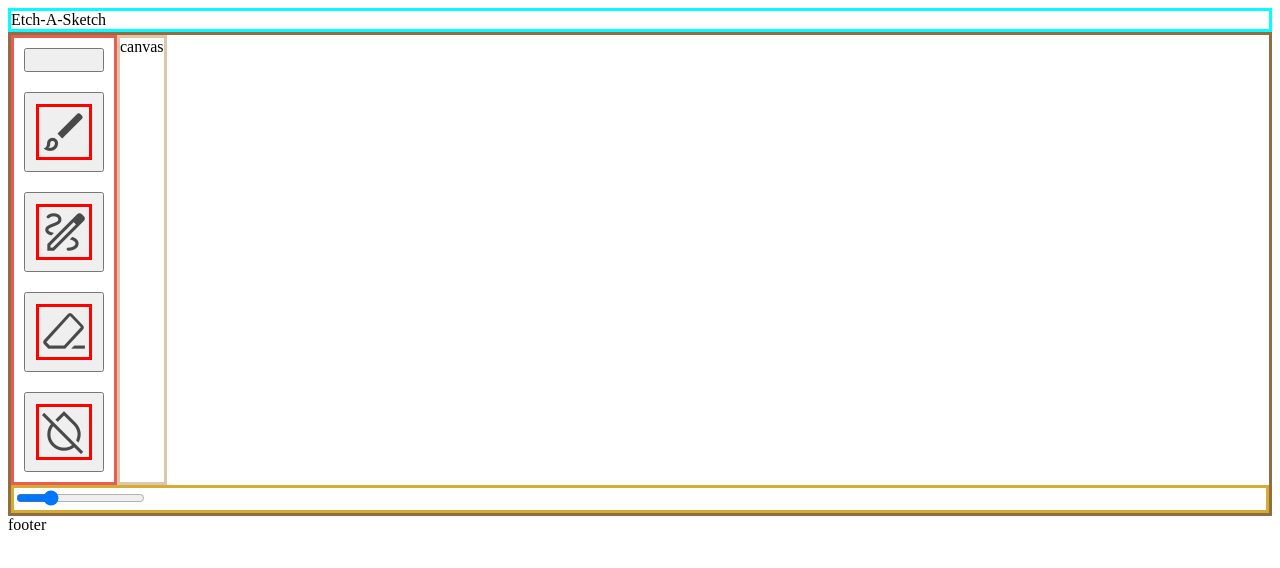
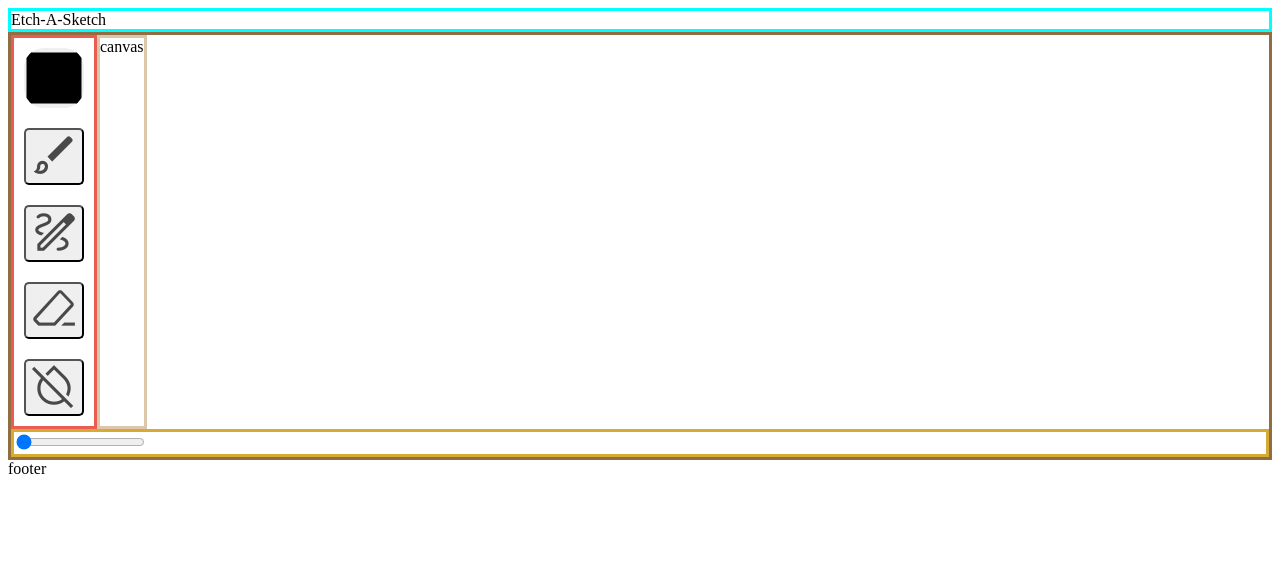
Before and after one commit to JanceeRod/etch-a-sketch, a plain HTML site: page index.html in a window 1280 px wide. Drawn offline with nearby package versions, Linux system fonts and the light colour scheme.

Commit message:
add color picker

```diff
--- a/index.html
+++ b/index.html
@@ -13,7 +13,7 @@
         <div class="main">
             <div class="drawing-tools">
                 <div class="controls">
-                    <button class="tools" id="color-picker"> </button>
+                    <input type="color" class="tools" id="color-picker">
 
                     <button class="tools" id="black-pen">
                         <span class="material-symbols-outlined" style="font-size: 50px; color: rgb(73, 73, 73);">
@@ -42,7 +42,7 @@
             </div>
             <div id="slider">
                 <div class="slidecontainer">
-                    <input type="range" min="1" max="64" value="16" class="slider" id="myRange">
+                    <input type="range" min="16" max="64" value="16" class="slider" id="myRange">
                 </div>
             </div>
         </div>
--- a/style.css
+++ b/style.css
@@ -19,11 +19,19 @@
 
 .tools {
     margin: 10px;
-    padding: 10px;
+    padding: 0px;
+    border-radius: 5px;
+}
+
+#color-picker {
+    width: 60px;
+    height: 60px;
+    border: 0px;
+    border-radius: 20px;
 }
 
 span {
-    border: solid red;
+    /* border: solid red; */
 }
 
 .canvas {
```
